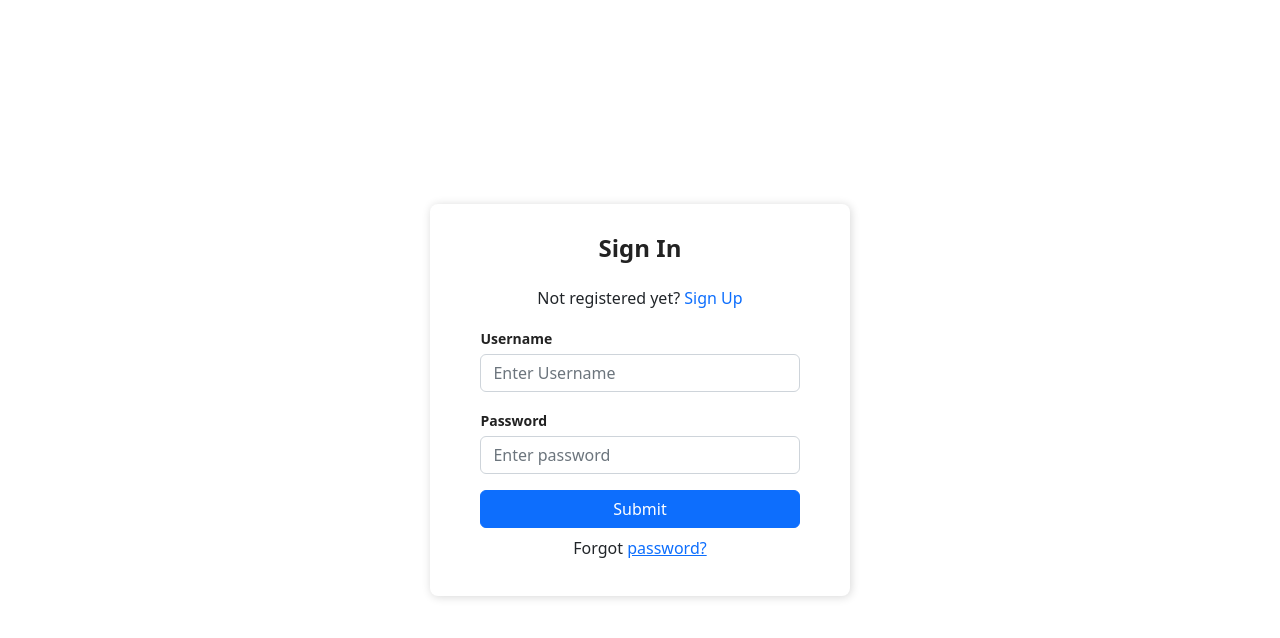
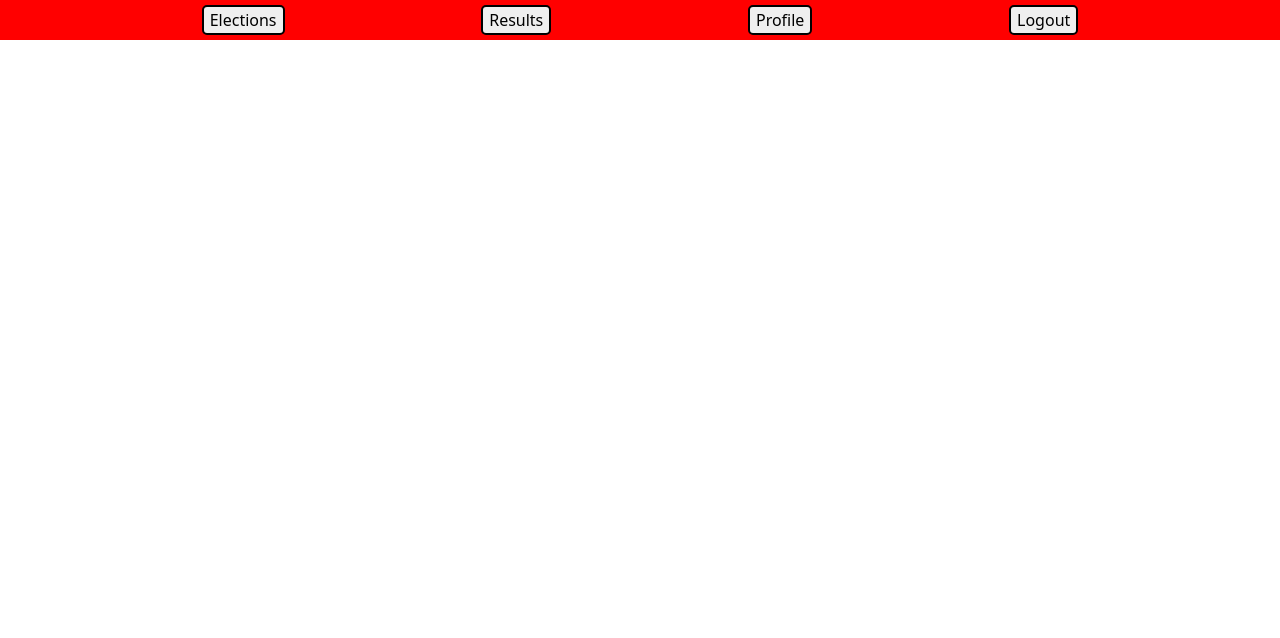
Before and after one commit to majd-kontar/student-election-platform, a React (Create React App) app: page / in a window 1280 px wide. Shown: the top 638 px of the page. Built offline with nearby package versions, Linux system fonts and the light colour scheme.

Commit message:
ADD: Navbar

```diff
--- a/package.json
+++ b/package.json
@@ -40,6 +40,6 @@
   },
   "devDependencies": {
     "cors": "^2.8.5",
-    "react-router-dom": "^6.4.2"
+    "react-router-dom": "6.4.3"
   }
 }
--- a/src/App.js
+++ b/src/App.js
@@ -1,11 +1,20 @@
 import './App.css';
 import "bootstrap/dist/css/bootstrap.min.css"
+import {BrowserRouter, Route, Switch} from 'react-router-dom';
 import Login from "./components/Login";
+import Home from "./components/Home";
+import {useState} from "react";
 
 
 const App = (props) => {
+    const [token, setToken] = useState();
+    // if (!token) {
+    //     return <Login setToken={setToken}/>
+    // }
     return (
-        <Login/>
+        <div className="wrapper">
+            <Home/>
+        </div>
     )
 }
 
--- /dev/null
+++ b/src/components/Elections.js
@@ -0,0 +1,4 @@
+const Elections = (props) => {
+
+}
+export default Elections;
--- /dev/null
+++ b/src/components/Home.js
@@ -0,0 +1,11 @@
+import Navbar from "./Navbar";
+
+const Home = (props) => {
+    return (
+        <div>
+            <Navbar/>
+        </div>
+    )
+}
+
+export default Home
--- /dev/null
+++ b/src/components/Navbar.css
@@ -0,0 +1,16 @@
+.navbar {
+    width: 100%;
+    padding: 5px;
+    text-align: center;
+    display: flex;
+    justify-content: space-evenly;
+    flex-wrap: nowrap;
+    flex-direction: row;
+    background-color: red;
+}
+
+button {
+    font-size: 16px;
+    border: 2px solid black;
+    border-radius: 5px;
+}
--- /dev/null
+++ b/src/components/Navbar.js
@@ -0,0 +1,26 @@
+import "./Navbar.css"
+import {useHistory} from "react-router-dom";
+
+
+const Navbar = (props) => {
+    const history = useHistory();
+    return (
+        <div className="navbar">
+            <button onClick={() => {
+                history.push('/elections')
+            }}>Elections
+            </button>
+            <button onClick={() => {
+                history.push('/results')
+            }}>Results
+            </button>
+            <button onClick={() => {
+                history.push('/profile')
+            }}>Profile
+            </button>
+            <button>Logout</button>
+        </div>
+    )
+}
+
+export default Navbar;
--- /dev/null
+++ b/src/components/Profile.js
@@ -0,0 +1,4 @@
+const Profile = (props) => {
+
+}
+export default Profile;
```
Also changed, not shown: src/components/Authenticator.js (deleted, +0 -33 lines), 1 other file (tests, documents, lock files or other folders).
